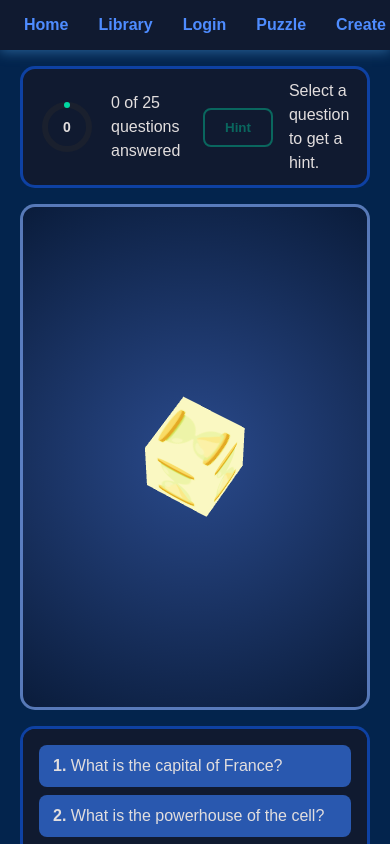
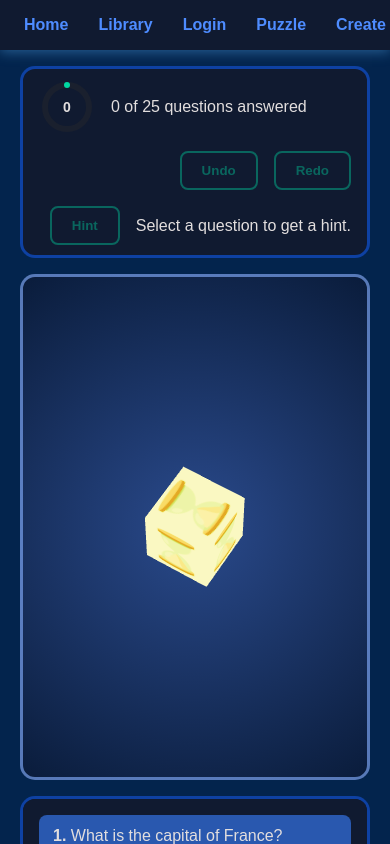
Before and after one commit to ShamsRary/CSCI-49900-Capstone-Group-6, a React (Vite) app in the folder web-ui/: page /puzzle in a window 390 px wide. Shown: the top 844 px of the page. Built offline with nearby package versions, Linux system fonts and the light colour scheme.

Commit message:
redo/undo button, no duplicate questions, no duplicate answers

```diff
--- a/web-ui/src/index.css
+++ b/web-ui/src/index.css
@@ -386,6 +386,26 @@ input:focus {
   min-width: 0;
 }
 
+.progress-summary,
+.undo-redo-controls {
+  display: flex;
+  align-items: center;
+  gap: 16px;
+}
+
+.progress-summary {
+  min-width: 0;
+}
+
+.undo-redo-controls {
+  margin-left: auto;
+}
+
+.puzzle-topbar > .topbar-card:last-child {
+  justify-content: flex-end;
+  text-align: right;
+}
+
 .topbar-card p {
   margin: 0;
   text-align: left;
@@ -453,6 +473,20 @@ input:focus {
 .puzzle-topbar .progress-text {
   margin: 0;
   text-align: left;
+}
+
+@media (max-width: 800px) {
+  .puzzle-topbar {
+    grid-template-columns: 1fr;
+  }
+
+  .puzzle-topbar > .topbar-card:first-child {
+    flex-wrap: wrap;
+  }
+
+  .progress-summary {
+    flex: 1 1 190px;
+  }
 }
 
 
--- a/web-ui/src/pages/Create.jsx
+++ b/web-ui/src/pages/Create.jsx
@@ -69,9 +69,24 @@ function Create() {
             return;
         }
 
+        // Check for duplicate questions (case-insensitive, ignoring spaces)
+        const normalizedQuestions = questions.map(({ question }) =>
+            question.toLowerCase().replace(/\s+/g, " ")
+        );
+        if (new Set(normalizedQuestions).size !== normalizedQuestions.length) {
+            setError("Each question must be different.");
+            return;
+        }
+
         const normalizedAnswers = questions.map(({ answer }) => answer.toUpperCase().replace(/[^A-Z0-9]/g, ""));
         if (normalizedAnswers.some((answer) => answer.length < 3)) {
             setError("Each answer must contain at least three letters or numbers.");
+            return;
+        }
+
+        // Check for duplicate answers (case-insensitive, ignoring spaces and punctuation)
+        if (new Set(normalizedAnswers).size !== normalizedAnswers.length) {
+            setError("Each question must have a different answer.");
             return;
         }
         setError("");
--- a/web-ui/src/pages/Puzzle.jsx
+++ b/web-ui/src/pages/Puzzle.jsx
@@ -125,6 +125,10 @@ export default function Scene() {
 
     // memory 4: the numbers of the questions answered correctly, like [1, 4, 7]
     const [answered, setAnswered] = useState([]);
+    const undoStack = useRef([]);
+    const redoStack = useRef([]);
+    const [canUndo, setCanUndo] = useState(false);
+    const [canRedo, setCanRedo] = useState(false);
 
     // memory 5: the hint text shown in the top bar. "" means no hint yet.
     const [hint, setHint] = useState("");
@@ -193,6 +197,10 @@ export default function Scene() {
 
             // save this question as answered, unless it's already in the list
             if (!answered.includes(selectedQuestion.number)) {
+                undoStack.current.push({ answered, voxels: structuredClone(voxels) });
+                redoStack.current = [];
+                setCanUndo(true);
+                setCanRedo(false);
                 setAnswered([...answered, selectedQuestion.number]);
 
                 //reveal the answered word in the puzzle
@@ -212,6 +220,28 @@ export default function Scene() {
         else {
             setFeedback("wrong");
         }
+    }
+
+    function undoMove() {
+        const previous = undoStack.current.pop();
+        if (!previous) return;
+        redoStack.current.push({ answered, voxels: structuredClone(voxels) });
+        setAnswered(previous.answered);
+        setVoxels(previous.voxels);
+        setFeedback("");
+        setCanUndo(undoStack.current.length > 0);
+        setCanRedo(true);
+    }
+
+    function redoMove() {
+        const next = redoStack.current.pop();
+        if (!next) return;
+        undoStack.current.push({ answered, voxels: structuredClone(voxels) });
+        setAnswered(next.answered);
+        setVoxels(next.voxels);
+        setFeedback("");
+        setCanUndo(true);
+        setCanRedo(redoStack.current.length > 0);
     }
 
 
@@ -239,6 +269,8 @@ export default function Scene() {
             <div className="puzzle-topbar card">
 
             <div className="topbar-card">
+            <div className="progress-summary">
+
                 <svg className="progress-ring" viewBox="0 0 56 56" role="img"
                     aria-label={answered.length + " of " + questions.length + " answered"}>
                 {/* the grey circle behind */}
@@ -260,6 +292,13 @@ export default function Scene() {
                 </text>
             </svg>
                 <p className="progress-text">{answered.length} of {questions.length} questions answered</p>
+                </div>
+
+                {/*  undo/redo buttons */}
+                <div className="undo-redo-controls">
+                    <button className="btn-hint" onClick={undoMove} disabled={!canUndo}>Undo</button>
+                    <button className="btn-hint" onClick={redoMove} disabled={!canRedo}>Redo</button>
+                </div>
             </div>
 
             <div className="topbar-card">
```
